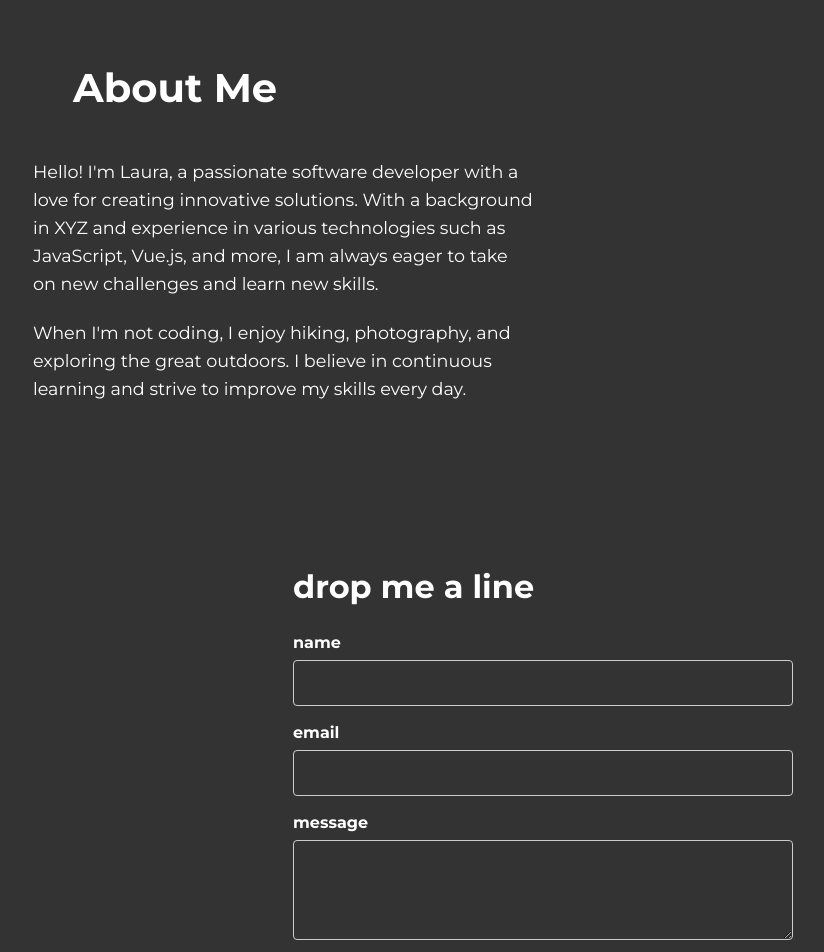
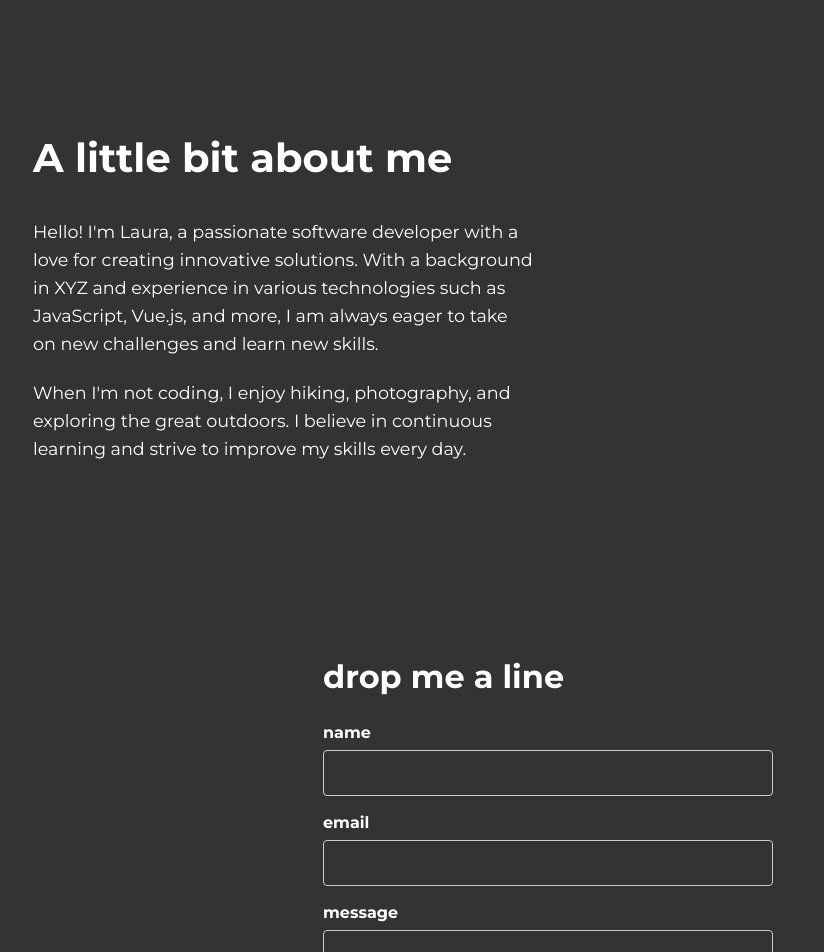
Before and after one commit to lalonggone/portfolio, a Vue app: page / in a window 1280 px wide. Shown: the part 1580-2532 px from the top of the page, without its empty margins (97-921 px from the left). Built offline with nearby package versions, Linux system fonts and the light colour scheme.

Commit message:
Various styling and transition adjustments for cleaner UI

```diff
--- a/src/App.vue
+++ b/src/App.vue
@@ -72,7 +72,7 @@ html {
   padding: 0 20px 20px;
   font-family: Montserrat, sans-serif;
   color: var(--text-color);
-  transition: color 0.5s;
+  transition: color 1.5s;
 }
 
 body {
--- a/src/components/AboutSection.vue
+++ b/src/components/AboutSection.vue
@@ -1,7 +1,7 @@
 <template>
     <section class="about-section">
       <div class="about-content">
-        <h1 class="about-title">About Me</h1>
+        <h1 class="about-title">A little bit about me</h1>
         <p class="about-description">
           Hello! I'm Laura, a passionate software developer with a love for creating innovative solutions. With a background in XYZ and experience in various technologies such as JavaScript, Vue.js, and more, I am always eager to take on new challenges and learn new skills.
         </p>
@@ -28,6 +28,7 @@
     justify-content: space-between;
     align-items: center;
     padding: 50px;
+    padding-top: 15vh;
     background-color: var(--bg-color);
 
     .about-content {
@@ -36,7 +37,7 @@
 
       .about-title {
         font-size: 2.5rem;
-        margin: 40px;
+        margin: 40px 0 30px;
       }
 
       .about-description {
--- a/src/components/ContactSection.vue
+++ b/src/components/ContactSection.vue
@@ -42,14 +42,16 @@ export default defineComponent({
 .contact-section {
   max-width: 600px;
   margin: 0 auto;
-  padding: 50px;
+  padding: 80px 70px 150px 80px;
   background-color: var(--bg-color);
   border-radius: 8px;
+  color: var(--text-color);
+  transition: color 1.5s;
 
   h1 {
     margin: 40px 0 20px 0;
     font-size: 2em;
-    color: var(--text-color);
+    // color: var(--text-color);
   }
 
   .form-group {
@@ -59,7 +61,7 @@ export default defineComponent({
       display: block;
       margin-bottom: 5px;
       font-weight: bold;
-      color: var(--text-color);
+      // color: var(--text-color);
     }
 
     input,
--- a/src/components/Footer.vue
+++ b/src/components/Footer.vue
@@ -1,7 +1,7 @@
 <template>
   <footer class="footer">
     <div class="footer-content">
-      <a @click="scrollToTop" class="scroll-to-top">back to the top</a>
+      <!-- <a @click="scrollToTop" class="scroll-to-top">back to the top</a> -->
       <div class="social-links">
         <a href="https://github.com/lalonggone" target="_blank" class="social-link">GitHub</a>
         <a href="https://linkedin.com/in/lalonggone" target="_blank" class="social-link">LinkedIn</a>
@@ -45,7 +45,6 @@ export default defineComponent({
 
     .scroll-to-top {
       color: var(--footer-text-color);
-      transition: color 0.5s;
       text-decoration: none;
       cursor: pointer;
 
@@ -64,7 +63,6 @@ export default defineComponent({
         color: var(--footer-text-color);
         margin: 0 10px;
         text-decoration: none;
-        transition: color 0.5s;
 
         &:hover,
         &:focus {
```
